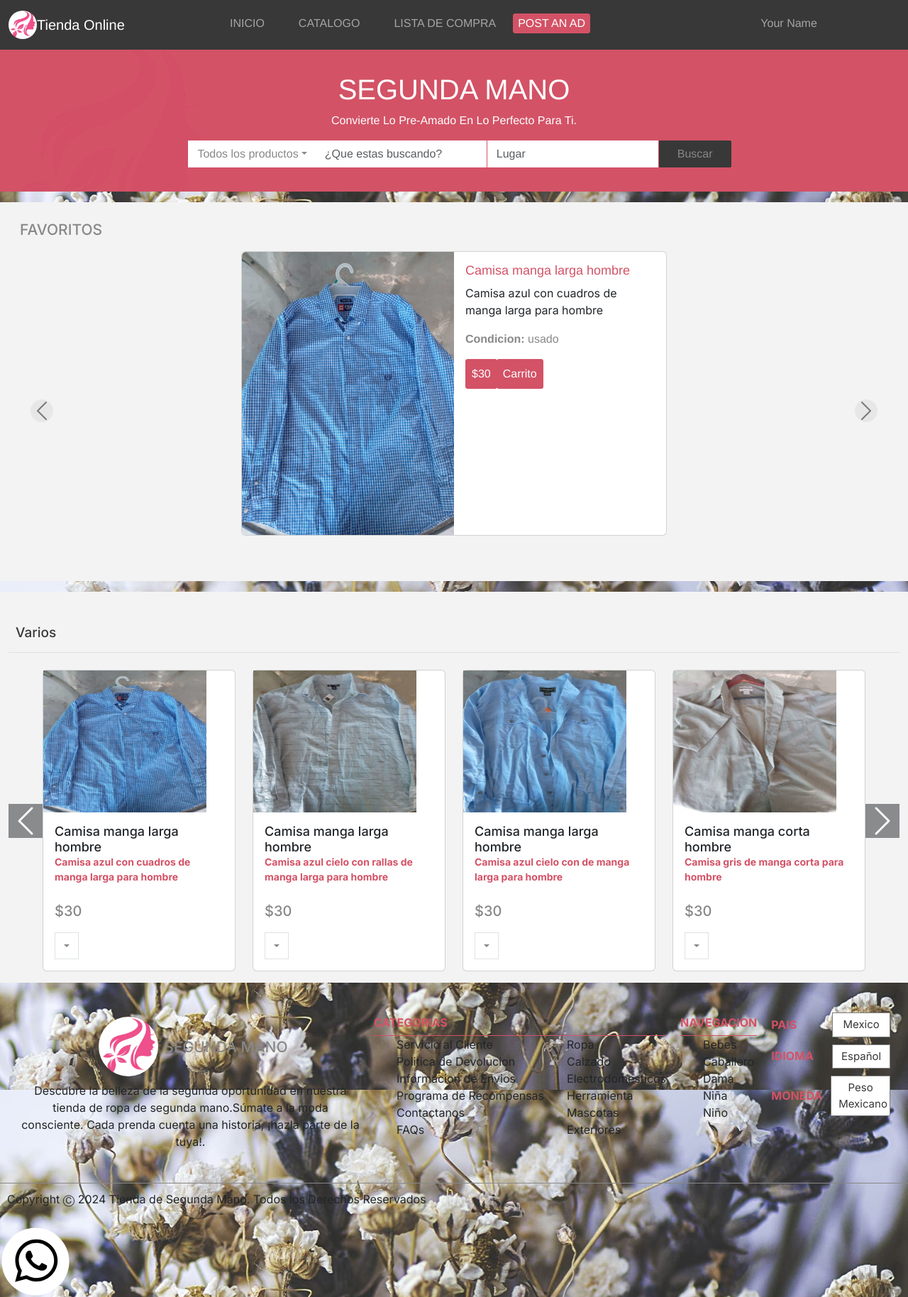
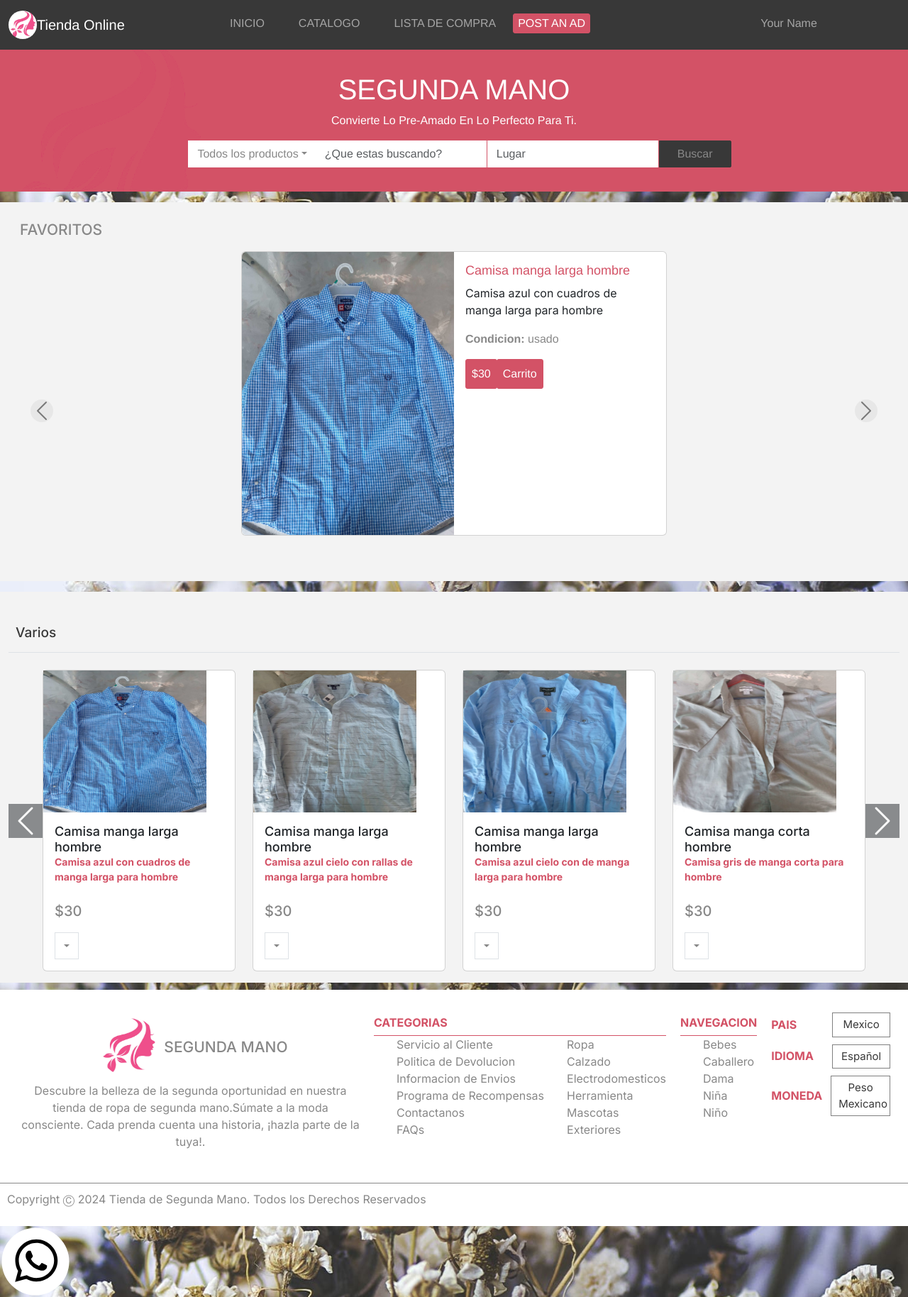
Before and after one commit to marilirulita/react-bootstrap-store, a Next.js app: page / in a window 1280 px wide. Shown: the whole page at 71% size. Built offline with nearby package versions, Linux system fonts and the light colour scheme.

Commit message:
fix navbar and add background color in footer

```diff
--- a/src/app/globals.css
+++ b/src/app/globals.css
@@ -64,8 +64,9 @@ section {
   background-color:#f3f3f3;
   margin-top: 15px;
 }
+
 footer {
-  background-color: rgb(255,255,255);
+  background-color: rgb(255, 255, 255);
   color: #888;
 }
 
@@ -277,7 +278,7 @@ footer {
   grid-template-columns: 1fr 3fr;
 }
 
-.dropdown-menu {
+.dropdown-menu-nav {
   height: 200px !important;
   overflow-y: scroll;
 }
--- a/src/app/layout.js
+++ b/src/app/layout.js
@@ -2,6 +2,7 @@ import 'bootstrap/dist/css/bootstrap.css'
 import 'bootstrap/dist/css/bootstrap.min.css';
 import { Inter } from "next/font/google";
 import "./globals.css";
+import Whatsapp from "./ui/whatsapp"
 import BootstrapClient from '@/components/bootstrapClient';
 
 const inter = Inter({ subsets: ["latin"] });
@@ -18,6 +19,7 @@ export default function RootLayout({ children }) {
       backgroundImage: 'url("/images/bgflowersblue.jpg")',
       backgroundSize: "contain"
     }}>{children}
+      <Whatsapp />
       <BootstrapClient />
       </body>
     </html>
--- a/src/app/page.js
+++ b/src/app/page.js
@@ -1,15 +1,13 @@
-import NavBar from "./ui/Navbar"
-import Footer from "./ui/Footer"
-import Whatsapp from "./ui/whatsapp"
-import Main from "./ui/Main"
+import NavBar from "./ui/Navbar";
+import Footer from "./ui/Footer";
+import Main from "./ui/Main";
 
 export default function Home() {
   return (
-    <div >
+    <>
       <NavBar />
       <Main />
       <Footer />
-      <Whatsapp />
-    </div>
-  )
+    </>
+  );
 }
--- a/src/app/ui/Footer.js
+++ b/src/app/ui/Footer.js
@@ -1,14 +1,13 @@
-import Image from "next/image"
+import Image from "next/image";
 
 export default function Footer() {
   return (
-    <div>
+    <footer>
       <div className="footer-up">
         <div className="footer-up-med mx-0 mx-sm-5 mx-lg-0">
           <div className="footer-up-elem mx-0 mx-sm-5 mx-md-0">
             <div className="d-flex">
               <a href="#" className="d-flex align-items-center">
-
                 <Image
                   src="/logo1.png"
                   alt="Logo image brand"
@@ -20,9 +19,9 @@ export default function Footer() {
               </a>
             </div>
             <p className="text-center">
-        Descubre la belleza de la segunda oportunidad en nuestra tienda de ropa
-        de segunda mano.Súmate a la moda consciente. Cada prenda cuenta una
-        historia, ¡hazla parte de la tuya!.
+              Descubre la belleza de la segunda oportunidad en nuestra tienda de
+              ropa de segunda mano.Súmate a la moda consciente. Cada prenda
+              cuenta una historia, ¡hazla parte de la tuya!.
             </p>
           </div>
         </div>
@@ -178,7 +177,6 @@ export default function Footer() {
           </li>
         </ul>
       </div>
-
-    </div>
-  )
+    </footer>
+  );
 }
--- a/src/app/ui/Navbar.js
+++ b/src/app/ui/Navbar.js
@@ -1,16 +1,14 @@
-'use client'
+"use client";
 
 import Image from "next/image";
-import Dropdown from 'react-bootstrap/Dropdown';
+import Dropdown from "react-bootstrap/Dropdown";
 
 export default function NavBar() {
-
   return (
-    <div>
-    <div className="div-head fixed-top mb-5">
-  <div id="top">
+      <header>
+        {/* Header division */}
           {/* hay un solo navbar con dos divisions */}
-    <div className="navbar navbar-expand-sm justify-content-around navbar-dark">
+          <div className="navbar navbar-expand-sm justify-content-around navbar-dark div-head fixed-top">
             <div className="container-fluid">
               <a
                 href="./index.html"
@@ -56,7 +54,9 @@ export default function NavBar() {
                         title="Home"
                       >
                         <i className="fas fa-home" />
-                  <span className="px-lg-3 d-sm-none d-lg-inline">Inicio</span>
+                        <span className="px-lg-3 d-sm-none d-lg-inline">
+                          Inicio
+                        </span>
                       </a>
                     </li>
                     <li className="nav-item">
@@ -127,27 +127,31 @@ export default function NavBar() {
                 </div>
               </div>
             </div>
+
         </div>
-  </div>
-</div>
-{/* Header division */}
-<header className="mt-5">
-  <div className="header-style d-flex flex-column align-items-center">
+
+        <div className="header-style d-flex flex-column align-items-center mt-5">
           <div className="d-flex flex-column align-items-center mt-0 mt-sm-4">
             <h1 className="mx-0 text-uppercase text-center">Segunda Mano</h1>
             <p className="text-capitalize text-center px-4">
               Convierte lo pre-amado en lo perfecto para ti.
             </p>
           </div>
-    <form className="form-inline" action="./results-page.html" method="get">
+          <form
+            className="form-inline"
+            action="./results-page.html"
+            method="get"
+          >
             <div className="input-group mb-1 mx-2">
               <Dropdown>
                 <Dropdown.Toggle id="dropdown-basic">
                   Todos los productos
                 </Dropdown.Toggle>
 
-          <Dropdown.Menu className="dropdown-menu nav-drop">
-            <Dropdown.Item href="./results-page.html">Blusas</Dropdown.Item>
+                <Dropdown.Menu className="dropdown-menu-nav nav-drop">
+                  <Dropdown.Item href="./results-page.html">
+                    Blusas
+                  </Dropdown.Item>
                   <Dropdown.Item href="#/action-2">Camisas</Dropdown.Item>
                   <Dropdown.Item href="#/action-3">Interior</Dropdown.Item>
                   <Dropdown.Item href="#/action-3">Pantalones</Dropdown.Item>
@@ -158,8 +162,13 @@ export default function NavBar() {
                   <Dropdown.Item href="#/action-3">Dama</Dropdown.Item>
                   <Dropdown.Item href="#/action-3">Niña</Dropdown.Item>
                   <Dropdown.Item href="#/action-3">Niño</Dropdown.Item>
-            <Dropdown.Item href="#/action-3"> Primavera-Verano</Dropdown.Item>
-            <Dropdown.Item href="#/action-3">Otoño-Invierno</Dropdown.Item>
+                  <Dropdown.Item href="#/action-3">
+                    {" "}
+                    Primavera-Verano
+                  </Dropdown.Item>
+                  <Dropdown.Item href="#/action-3">
+                    Otoño-Invierno
+                  </Dropdown.Item>
                 </Dropdown.Menu>
               </Dropdown>
               <input
@@ -195,7 +204,5 @@ export default function NavBar() {
           </form>
         </div>
       </header>
-
-</div>
-  )
+  );
 }
```
Lines whose indentation alone changed are shown as unchanged.
